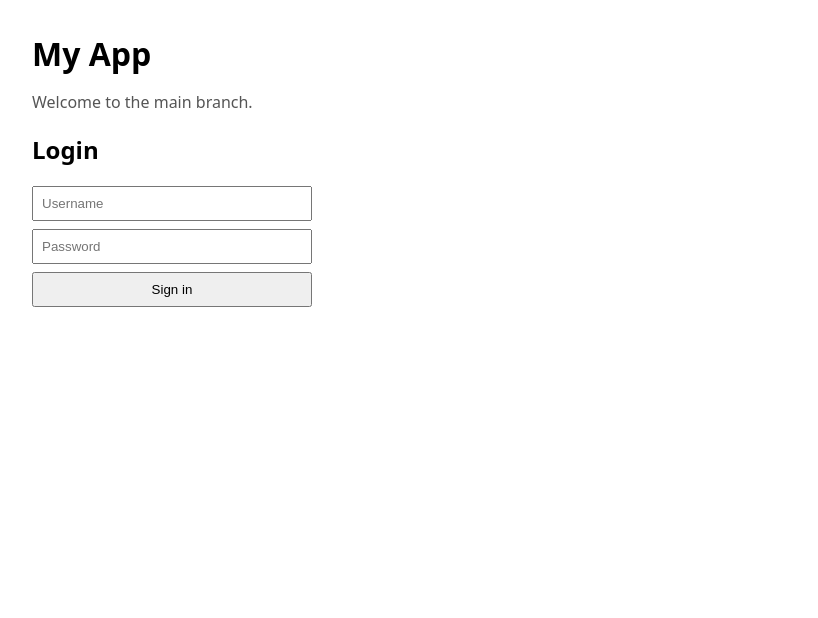
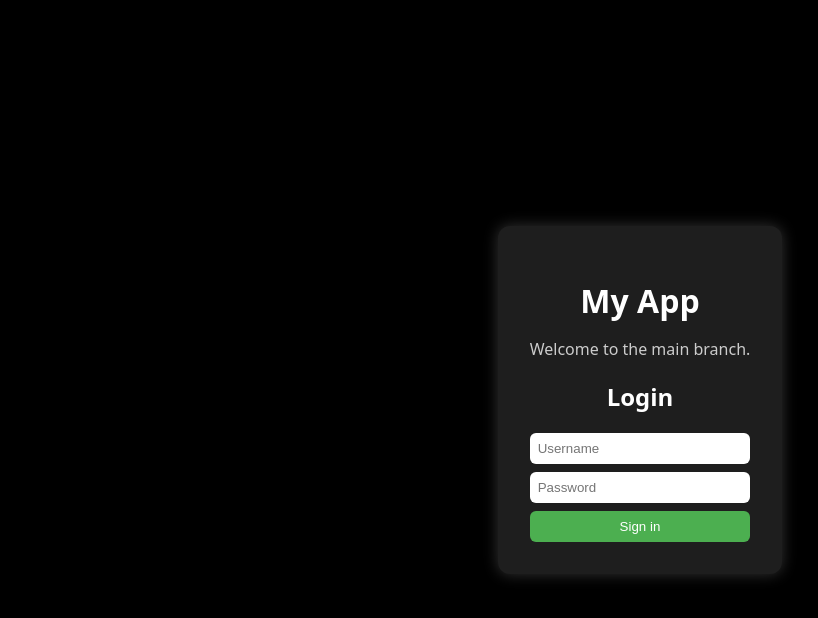
Before and after one commit to jahmiel075886992-eng/work, a plain HTML site: page index.html in a window 1280 px wide. Shown: the whole page, without its empty margins (0-818 px from the left). Drawn offline with Linux system fonts and the light colour scheme.

Commit message:
additional features

```diff
--- a/index.html
+++ b/index.html
@@ -5,14 +5,36 @@
   <meta name="viewport" content="width=device-width, initial-scale=1" />
   <title>My App</title>
   <style>
-    body { font-family: system-ui, Arial, sans-serif; margin: 2rem; }
+    /* Center everything and set black background */
+    body {
+      font-family: system-ui, Arial, sans-serif;
+      margin: 0;
+      height: 100vh;                 /* full viewport height */
+      display: flex;
+      justify-content: center;       /* horizontal center */
+      align-items: center;           /* vertical center */
+      background-color: black;       /* black background */
+      color: white;                  /* make text white for contrast */
+    }
+
+    .container {
+      text-align: center;
+      background: #1e1e1e;           /* dark gray panel */
+      padding: 2rem;
+      border-radius: 12px;
+      box-shadow: 0 0 15px rgba(255,255,255,0.2);
+    }
+
     h1 { margin-bottom: 0.25rem; }
-    p  { color: #555; }
-    form { margin-top: 1rem; display: grid; gap: 0.5rem; max-width: 280px; }
-    input, button { padding: 0.5rem; }
+    p  { color: #ccc; }
+    form { margin-top: 1rem; display: grid; gap: 0.5rem; max-width: 280px; margin-left: auto; margin-right: auto; }
+    input, button { padding: 0.5rem; border-radius: 6px; border: none; }
+    button { background: #4CAF50; color: white; cursor: pointer; }
+    button:hover { background: #45a049; }
   </style>
 </head>
 <body>
+  <div class="container">
     <h1>My App</h1>
     <p>Welcome to the main branch.</p>
 
@@ -23,6 +45,7 @@
       <input id="password" type="password" placeholder="Password" required />
       <button type="submit">Sign in</button>
     </form>
+  </div>
 
   <script>
     document.getElementById('loginForm').addEventListener('submit', (e) => {
```
Lines whose indentation alone changed are shown as unchanged.
